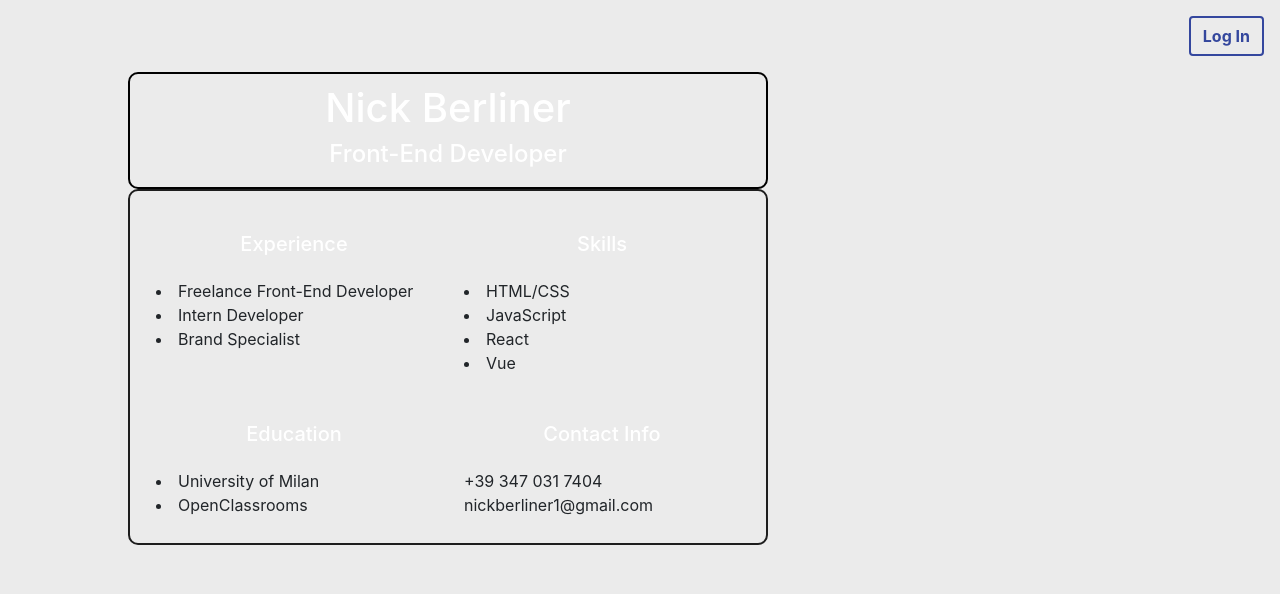
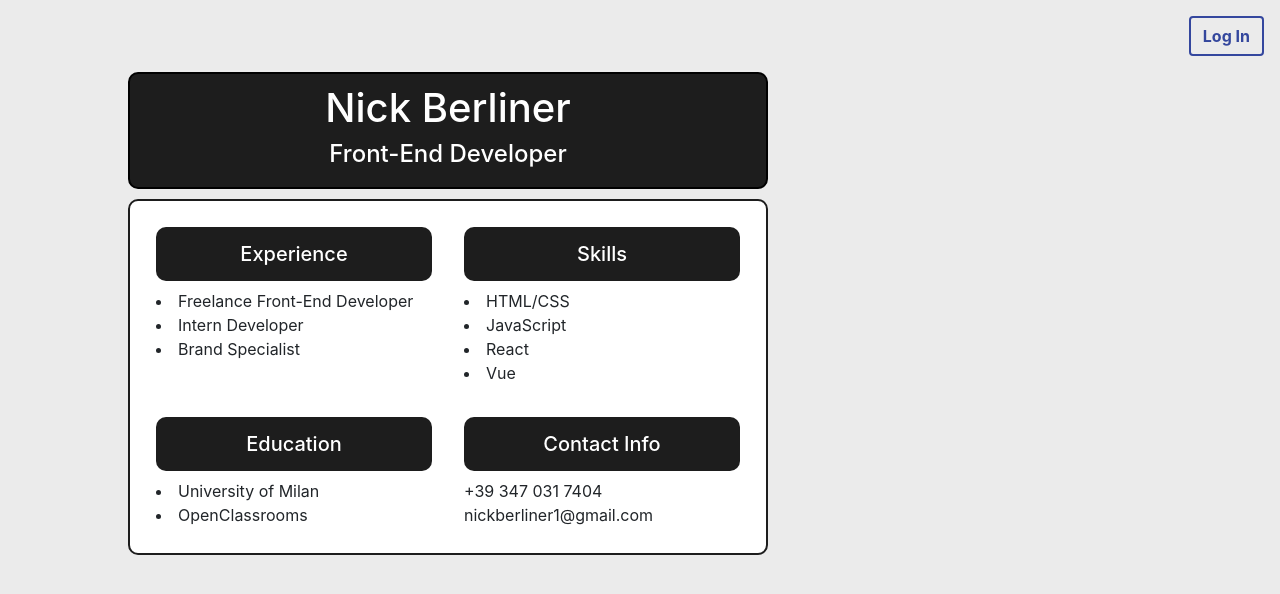
Before and after one commit to nickberliner1/betterly, a React (Create React App) app: page / in a window 1280 px wide. Shown: the top 594 px of the page. Built offline with nearby package versions, Linux system fonts and the light colour scheme.

Commit message:
Color change with default

```diff
--- a/src/App.js
+++ b/src/App.js
@@ -8,7 +8,7 @@ export default class App extends React.Component {
 		super(props);
 		this.state = {
 			isLoggedIn: false,
-			color: ``,
+			color: 'blue',
 			newInput: '',
 			name: 'Nick Berliner',
 			title: 'Front-End Developer',
--- a/src/components/styles/cv.css
+++ b/src/components/styles/cv.css
@@ -6,7 +6,8 @@
 .cv-header {
     border-radius: 10px;
     border: 2px solid black;
-    /* background-color: #1d1d1d; */
+    background-color: #1d1d1d;
+    margin-bottom: 10px;
 }
 
 .cv-header h1, h4 {
@@ -29,6 +30,7 @@
     flex: 1 1 30%;
     border: 2px solid rgb(29, 29, 29);
     border-radius: 10px;
+    background-color: white;
 }
 
 section {
@@ -38,7 +40,7 @@ section {
 .cv-body h5 {
     padding: 15px;
     border-radius: 10px;
-    /* background-color: #1d1d1d; */
+    background-color: #1d1d1d;
     color: white;
 }
 
```
